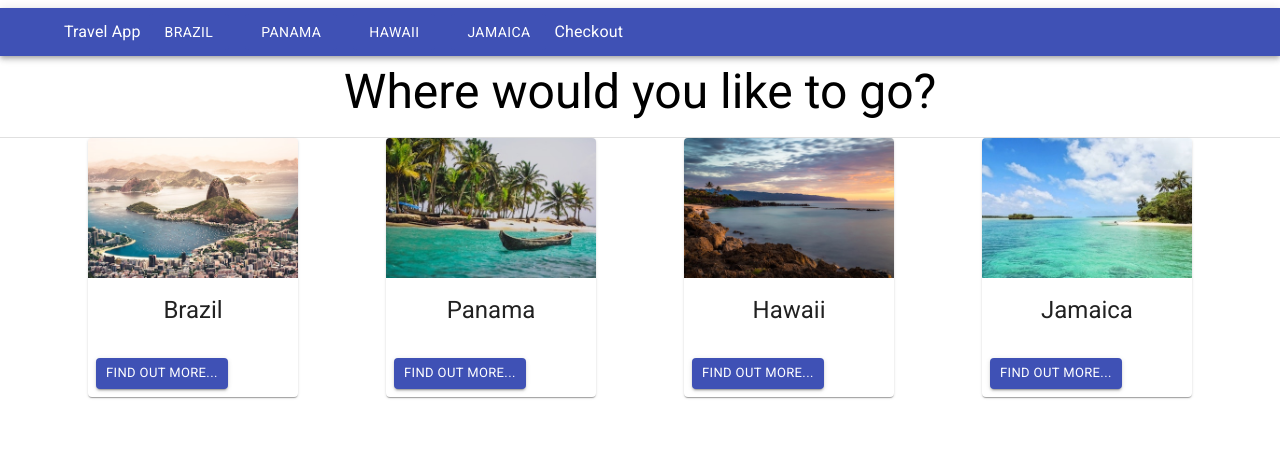
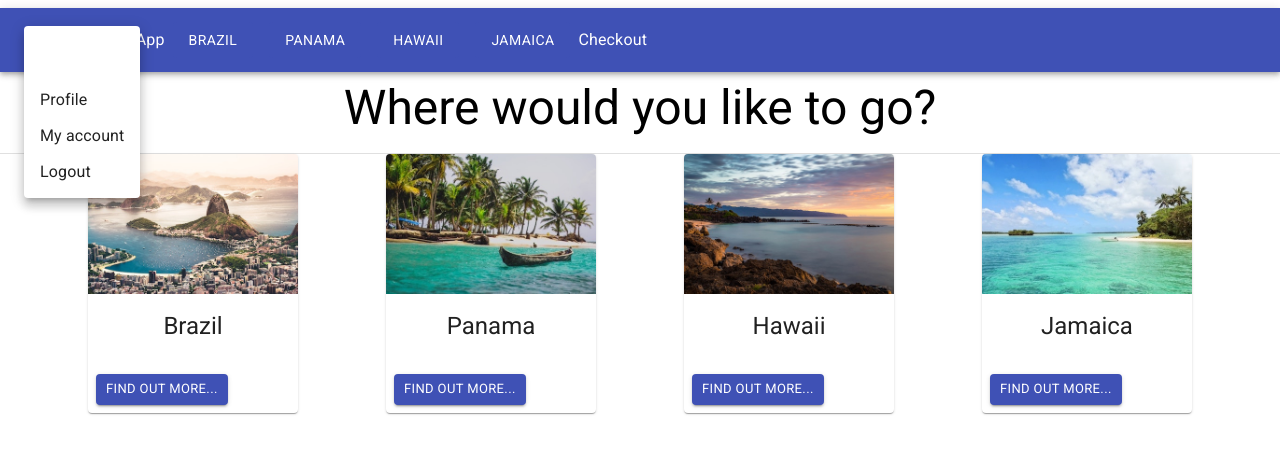
Before and after one commit to bailliechris/reactrouter-travelapp, a React (Create React App) app: page / in a window 1280 px wide. Both pictures are taken after a click on the button 52 px from the left and 32 px from the top of the page. Shown: the top 454 px of the page. Built offline with nearby package versions, Linux system fonts and the light colour scheme.

Commit message:
Trying to add pop up menu

```diff
--- a/src/components/AppBar.js
+++ b/src/components/AppBar.js
@@ -4,10 +4,11 @@ import { makeStyles } from '@material-ui/core/styles';
 import AppBar from '@material-ui/core/AppBar';
 import Toolbar from '@material-ui/core/Toolbar';
 import Typography from '@material-ui/core/Typography';
-import IconButton from '@material-ui/core/IconButton';
-import AButton from './abutton'
+//import IconButton from '@material-ui/core/IconButton';
+import AButton from './abutton';
+//import MenuIcon from '@material-ui/icons/Menu';
 import ButtonGroup from '@material-ui/core/ButtonGroup';
-import { useSelector } from 'react-redux';
+import AMenu from './amenu';
 
 const useStyles = makeStyles((theme) => ({
   root: {
@@ -27,16 +28,14 @@ const useStyles = makeStyles((theme) => ({
 }));
 
 function TheAppBar({nav, onClick}) {
-  const { items } = useSelector(state => state.basket);
   const classes = useStyles();
 //  console.table(nav);
 
   return (
     <div className={classes.root}>
       <AppBar position="static">
-        <Toolbar variant="dense">
-            <IconButton edge="start" className={classes.menuButton} color="primary" aria-label="menu">
-            </IconButton>
+        <Toolbar variant="regular">
+          <AMenu nav={nav} />
           <Link to="/">
             <Typography className={classes.title} align="center" color="inherit">
               Travel App
@@ -47,11 +46,6 @@ function TheAppBar({nav, onClick}) {
                 <AButton key={item.id} url={item.address} text={item.name} onClick={onClick} />
             ))}
           </ButtonGroup>
-          {items.map((item) => (
-            <Typography className={classes.title} align="center" color="inherit">
-              {item}
-            </Typography>
-          ))}
           <Link to="/basket">
             <Typography className={classes.title} align="right" color="inherit">
               Checkout
--- /dev/null
+++ b/src/components/acheckoutitem.js
@@ -0,0 +1,48 @@
+import { makeStyles } from '@material-ui/core/styles';
+import Card from '@material-ui/core/Card';
+import CardActionArea from '@material-ui/core/CardActionArea';
+import CardActions from '@material-ui/core/CardActions';
+import CardContent from '@material-ui/core/CardContent';
+import CardMedia from '@material-ui/core/CardMedia';
+import Button from '@material-ui/core/Button';
+import Typography from '@material-ui/core/Typography';
+import { useDispatch } from 'react-redux';
+import { removeItem } from '../redux/slices/basket';
+
+const useStyles = makeStyles({
+    root: {
+     maxWidth: 800,
+     align: "center"
+    },
+  });
+
+const ACheckoutItem = ({ url, text, image, button_text, item }) => {
+    const dispatch = useDispatch();
+    const classes = useStyles();
+    const imgadd = require(`../assets/${image}`).default;
+
+    return (
+      <Card className={classes.root}>
+          <CardActionArea>
+            <CardMedia
+              component="img"
+              height="140"
+              src={imgadd}
+            />
+            <CardContent>
+              <Typography gutterBottom variant="h5" component="h2">
+                {text}
+              </Typography>
+            </CardContent>
+          </CardActionArea>
+        <CardActions>
+            <Button color="Secondary" variant="contained" size="small" onClick={()=>dispatch(removeItem(item))}>
+                {button_text}
+            </Button>
+        </CardActions>
+      </Card>
+
+    )
+}
+
+export default ACheckoutItem;
--- /dev/null
+++ b/src/components/amenu.js
@@ -0,0 +1,47 @@
+import React from 'react';
+import Button from '@material-ui/core/Button';
+import Menu from '@material-ui/core/Menu';
+import MenuItem from '@material-ui/core/MenuItem';
+import MenuIcon from '@material-ui/icons/Menu';
+import {Link} from 'react-router-dom';
+
+const AMenu = ({nav}) => {
+  const [anchorEl, setAnchorEl] = React.useState(null);
+
+  const handleClick = (event) => {
+    setAnchorEl(event.currentTarget);
+  };
+
+  const handleClose = () => {
+    setAnchorEl(null);
+  };
+
+  return (
+    <div>
+      <Button aria-controls="simple-menu" aria-haspopup="true" onClick={handleClick}>
+        <MenuIcon />
+      </Button>
+      <Menu
+        id="simple-menu"
+        anchorEl={anchorEl}
+        keepMounted
+        open={Boolean(anchorEl)}
+        onClose={handleClose}
+          >
+
+        {nav.map((item) => (
+            <MenuItem
+                containerElement={<Link path={item.address} />}
+                primaryText={item.name}
+                key={item.id}>
+            </MenuItem>
+        ))}
+        <MenuItem onClick={handleClose}>Profile</MenuItem>
+        <MenuItem onClick={handleClose}>My account</MenuItem>
+        <MenuItem onClick={handleClose}>Logout</MenuItem>
+      </Menu>
+    </div>
+  );
+}
+
+export default AMenu;
--- a/src/views/Checkout.js
+++ b/src/views/Checkout.js
@@ -1,9 +1,9 @@
 import destinations from '../assets/store.js'
 import Grid from '@material-ui/core/Grid';
-import ACard from '../components/acard'
+import ACheckoutItem from '../components/acheckoutitem'
 import Button from '@material-ui/core/Button';
 import { useDispatch, useSelector } from 'react-redux';
-import { removeItem, clearAllItems } from '../redux/slices/basket';
+import { clearAllItems } from '../redux/slices/basket';
 
 function Checkout() {
     // Get selected destinations from state
@@ -17,18 +17,18 @@ function Checkout() {
             <h3>Confirm your magical get away. </h3>
             <Grid
                 container
-                direction="column"
+                direction="row"
                 justify="center"
                 alignItems="center"
+                alignContent="center"
             >
                 {items.map((item) => {
                     let destination = destinations.find(d => d.name === item);
 
                     return (
-                        <div>
-                            <ACard key={destination.id} url={destination.match} text={destination.name} image={destination.image} button_text="Remove"/>
-                            <Button variant="contained" color="secondary" onClick={()=>dispatch(removeItem(item))}>Remove</Button>
-                        </div>
+                        <Grid item xs={10} sm={6}>
+                            <ACheckoutItem key={destination.id} url={destination.match} text={destination.name} image={destination.image} button_text="Remove" item={item}/>
+                        </Grid>
                     )
                 })}
             </Grid>
```
